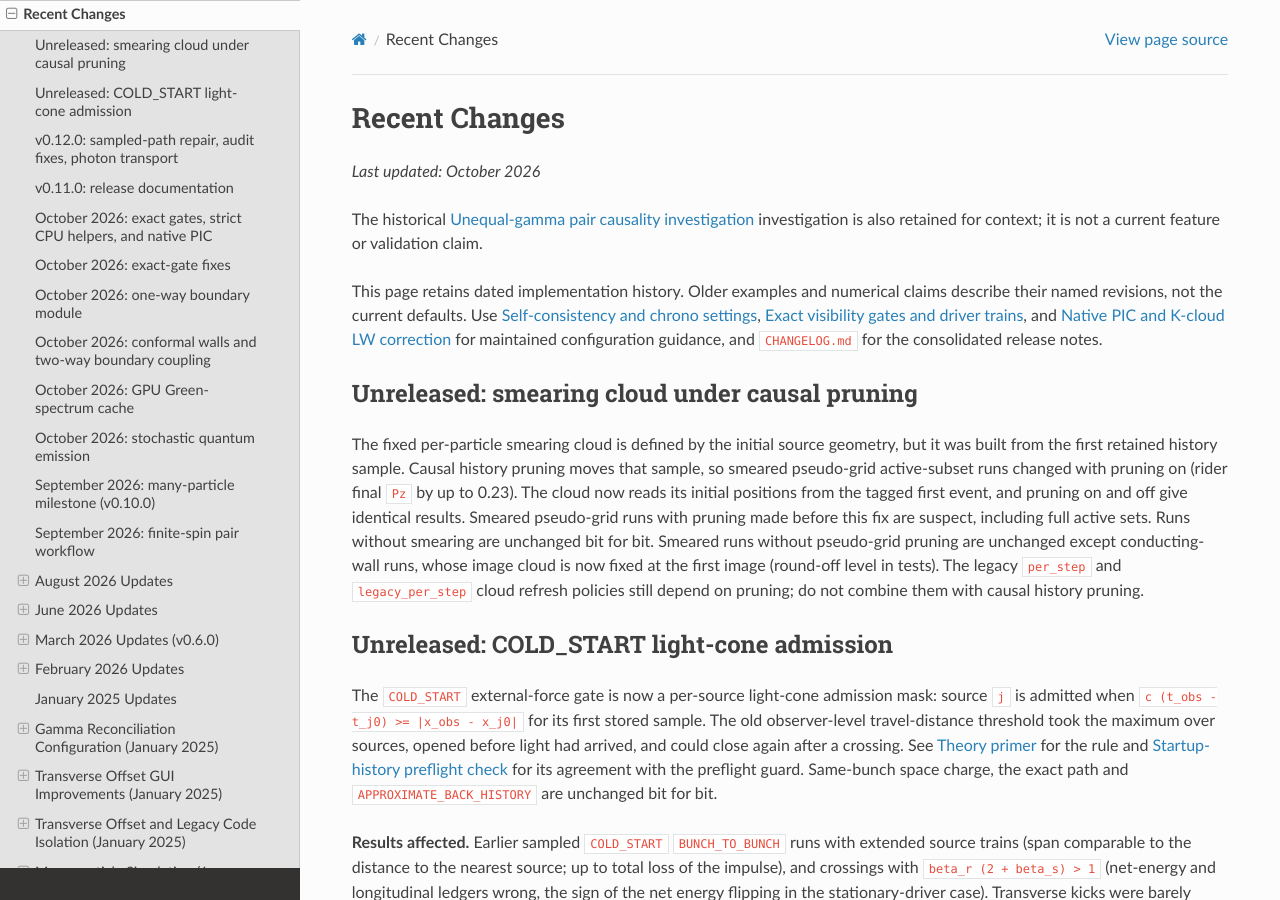
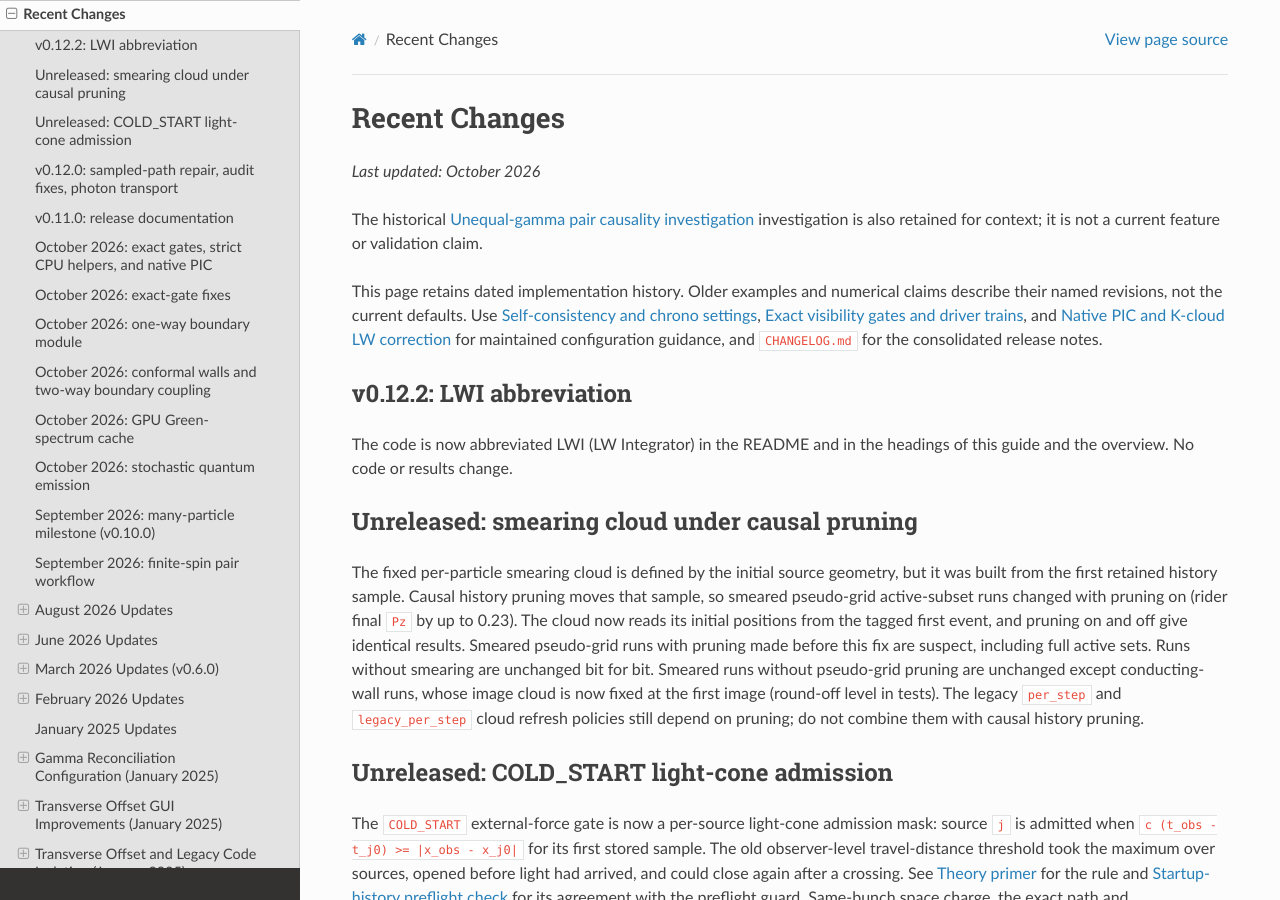
Before and after one commit to benfolsom/LW_integrator, a Sphinx documentation site: the page built from docs/source/recent_changes.rst, in a window 1280 px wide and 900 px high. Built offline with Sphinx 7.4.7 and the Read the Docs theme 3.1.0, drawn with Linux system fonts in a browser that asks for light colours; pages that are not in the unit, such as notebooks, are missing from menus.

Commit message:
v0.12.2: introduce the LWI abbreviation in the README and guide headings

```diff
--- a/core/_version.py
+++ b/core/_version.py
@@ -5,7 +5,7 @@
 __all__ = ["__version__", "VERSION"]
 
 # Update this string when releasing a new version.
-__version__ = "0.12.1"
+__version__ = "0.12.2"
 
 # Alias to make semantic version access explicit.
 VERSION = __version__
--- a/docs/source/index.rst
+++ b/docs/source/index.rst
@@ -1,9 +1,9 @@
-LW Integrator Guide
-===================
+LW Integrator (LWI) Guide
+=========================
 
 Documentation for release |release|.
 
-LW Integrator tracks relativistic charged particles using retarded
+The LW Integrator (LWI) tracks relativistic charged particles using retarded
 Liénard–Wiechert fields. It includes image-source models, bunch-to-bunch
 interactions, experimental intrinsic magnetic moments, and a separate native
 particle-in-cell (PIC) solver. Each route has its own numerical and physical
--- a/docs/source/overview.rst
+++ b/docs/source/overview.rst
@@ -1,8 +1,8 @@
 Overview
 ========
 
-The LW Integrator is a covariant electromagnetic particle tracking code tuned for
-accelerator physics studies.  The maintained implementation lives in ``core/``,
+The LW Integrator (LWI) is a covariant electromagnetic particle tracking code
+tuned for accelerator physics studies.  The maintained implementation lives in ``core/``,
 with CLI and GUI workflows layered on top through ``lw_integrator/`` and
 ``optimization/``.  The method is
 described in *Relativistic beam loading, recoil-reduction, and residual-wake
--- a/docs/source/recent_changes.rst
+++ b/docs/source/recent_changes.rst
@@ -12,6 +12,14 @@
 claims describe their named revisions, not the current defaults. Use
 :doc:`self_consistency`, :doc:`exact_path`, and :doc:`native_pic` for maintained
 configuration guidance, and ``CHANGELOG.md`` for the consolidated release notes.
+
+.. _release_0_12_2:
+
+v0.12.2: LWI abbreviation
+-------------------------
+
+The code is now abbreviated LWI (LW Integrator) in the README and in the
+headings of this guide and the overview. No code or results change.
 
 .. _release_unreleased_smearing_pruning:
 
```
Also changed, not shown: CHANGELOG.md (+7 -0 lines), README.md (+4 -1 lines).
